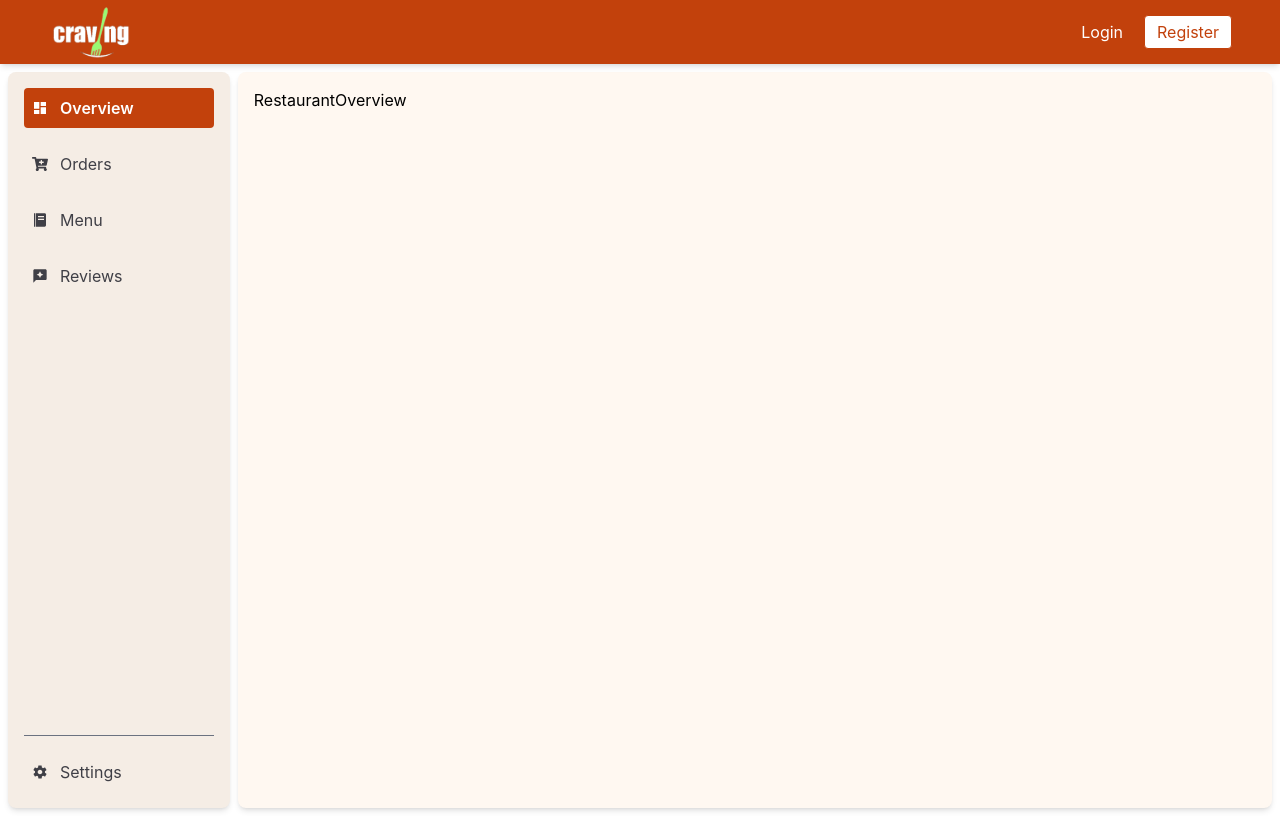
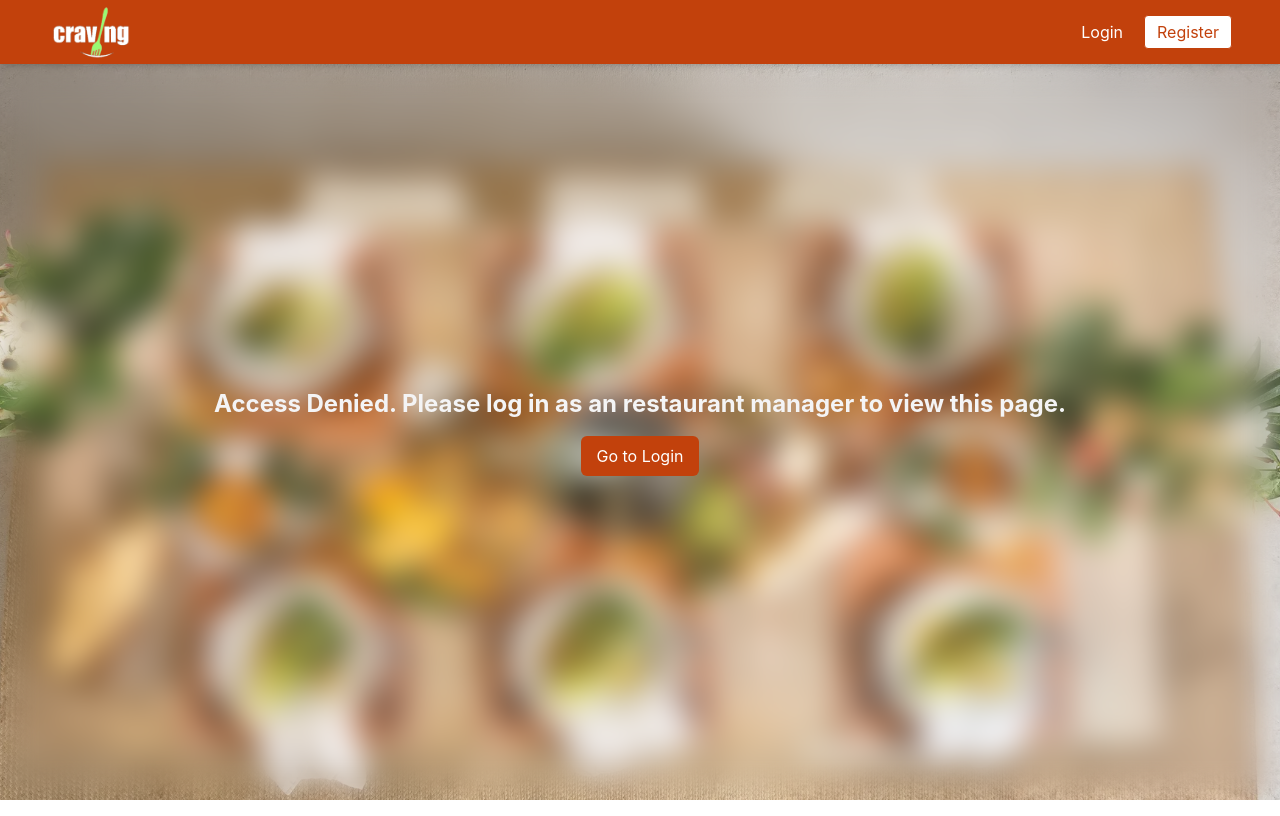
Before and after one commit to ricrbhopal/Cravings, a React (Vite) app in the folder client/: page /restaurant-dashboard in a window 1280 px wide. Built offline with nearby package versions, Linux system fonts and the light colour scheme.

Commit message:
fix: add access control and login redirection for admin, customer, restaurant, and rider dashboards

```diff
--- a/client/src/pages/dashboard/AdminDashboard.jsx
+++ b/client/src/pages/dashboard/AdminDashboard.jsx
@@ -4,11 +4,32 @@ import AdminOverview from "../../components/adminDashboard/AdminOverview";
 import AdminUsers from "../../components/adminDashboard/AdminUsers";
 import AdminReports from "../../components/adminDashboard/AdminReports";
 import AdminSetting from "../../components/adminDashboard/AdminSetting";
-import { useLocation } from "react-router-dom";
+import { useLocation , useNavigate} from "react-router-dom";
+import { useAuth } from "../../context/AuthContext";
 
 const AdminDashboard = () => {
+  const { user, isLogin } = useAuth();
+  const navigate = useNavigate();
   const active = useLocation().state?.activeTab;
   const [activeTab, setActiveTab] = React.useState(active || "overview");
+
+  if (!isLogin || user?.userType !== "admin") {
+    return (
+      <div className="h-[92vh] bg-[url('/foodTable.webp')]  bg-cover bg-center">
+        <div className="h-full backdrop-blur-lg flex flex-col items-center justify-center ">
+          <h1 className="text-2xl font-bold text-(--color-neutral-content)">
+            Access Denied. Please log in as an admin to view this page.
+          </h1>
+          <button
+            className="mt-4 px-4 py-2 bg-(--color-primary) text-white rounded-md"
+            onClick={() => navigate("/login")}
+          >
+            Go to Login
+          </button>
+        </div>
+      </div>
+    );
+  }
 
   return (
     <>
--- a/client/src/pages/dashboard/CustomerDashboard.jsx
+++ b/client/src/pages/dashboard/CustomerDashboard.jsx
@@ -3,11 +3,34 @@ import Sidebar from "../../components/customerDashboard/Sidebar";
 import CustomerOverview from "../../components/customerDashboard/CustomerOverview";
 import CustomerOrders from "../../components/customerDashboard/CustomerOrders";
 import CustomerSetting from "../../components/customerDashboard/CustomerSetting";
-import { useLocation } from "react-router-dom";
+import { useLocation , useNavigate} from "react-router-dom";
+import { useAuth } from "../../context/AuthContext";
 
 const CustomerDashboard = () => {
+  const { user, isLogin } = useAuth();
+  const navigate = useNavigate();
   const active = useLocation().state?.activeTab;
   const [activeTab, setActiveTab] = React.useState(active || "overview");
+
+  if (!isLogin || user?.userType !== "customer") {
+    return (
+      <div className="h-[92vh] bg-[url('/foodTable.webp')]  bg-cover bg-center">
+        <div className="h-full backdrop-blur-lg flex flex-col items-center justify-center ">
+          <h1 className="text-2xl font-bold text-(--color-neutral-content)">
+            Access Denied. Please log in as a customer to view this
+            page.
+          </h1>
+          <button
+            className="mt-4 px-4 py-2 bg-(--color-primary) text-white rounded-md"
+            onClick={() => navigate("/login")}
+          >
+            Go to Login
+          </button>
+        </div>
+      </div>
+    );
+  }
+
 
   return (
     <>
--- a/client/src/pages/dashboard/RestaurantDashboard.jsx
+++ b/client/src/pages/dashboard/RestaurantDashboard.jsx
@@ -5,13 +5,34 @@ import RestaurantOrders from "../../components/restaurantDashbaord/RestaurantOrd
 import RestaurantMenu from "../../components/restaurantDashbaord/RestaurantMenu";
 import RestaurantReviews from "../../components/restaurantDashbaord/RestaurantReviews";
 import RestaurantSetting from "../../components/restaurantDashbaord/RestaurantSetting";
-import { useLocation } from "react-router-dom";
+import { useLocation , useNavigate} from "react-router-dom";
+import { useAuth } from "../../context/AuthContext";
 
 const RestaurantDashboard = () => {
+  const { user, isLogin } = useAuth();
+  const navigate = useNavigate();
   const active = useLocation().state?.activeTab;
- // console.log(active);
+  // console.log(active);
 
   const [activeTab, setActiveTab] = React.useState(active || "overview");
+  if (!isLogin || user?.userType !== "restaurant") {
+    return (
+      <div className="h-[92vh] bg-[url('/foodTable.webp')]  bg-cover bg-center">
+        <div className="h-full backdrop-blur-lg flex flex-col items-center justify-center ">
+          <h1 className="text-2xl font-bold text-(--color-neutral-content)">
+            Access Denied. Please log in as an restaurant manager to view this
+            page.
+          </h1>
+          <button
+            className="mt-4 px-4 py-2 bg-(--color-primary) text-white rounded-md"
+            onClick={() => navigate("/login")}
+          >
+            Go to Login
+          </button>
+        </div>
+      </div>
+    );
+  }
 
   return (
     <>
--- a/client/src/pages/dashboard/RiderDashboard.jsx
+++ b/client/src/pages/dashboard/RiderDashboard.jsx
@@ -4,11 +4,32 @@ import RiderOverview from "../../components/riderDashboard/RiderOverview";
 import RiderDeliveries from "../../components/riderDashboard/RiderDeliveries";
 import RiderEarnings from "../../components/riderDashboard/RiderEarnings";
 import RiderSetting from "../../components/riderDashboard/RiderSetting";
-import { useLocation } from "react-router-dom";
+import { useLocation, useNavigate } from "react-router-dom";
+import { useAuth } from "../../context/AuthContext";
 
 const RiderDashboard = () => {
+  const { user, isLogin } = useAuth();
+  const navigate = useNavigate();
   const active = useLocation().state?.activeTab;
   const [activeTab, setActiveTab] = React.useState(active || "overview");
+
+  if (!isLogin || user?.userType !== "rider") {
+    return (
+      <div className="h-[92vh] bg-[url('/foodTable.webp')]  bg-cover bg-center">
+        <div className="h-full backdrop-blur-lg flex flex-col items-center justify-center ">
+          <h1 className="text-2xl font-bold text-(--color-neutral-content)">
+            Access Denied. Please log in as a rider to view this page.
+          </h1>
+          <button
+            className="mt-4 px-4 py-2 bg-(--color-primary) text-white rounded-md"
+            onClick={() => navigate("/login")}
+          >
+            Go to Login
+          </button>
+        </div>
+      </div>
+    );
+  }
 
   return (
     <>
```
